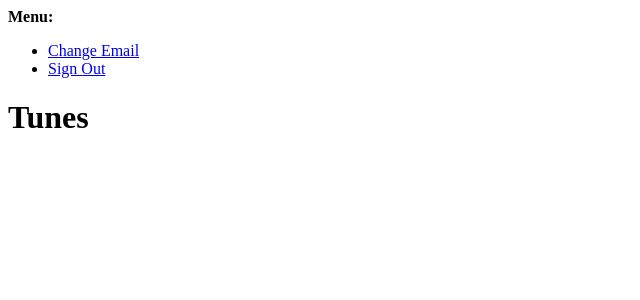
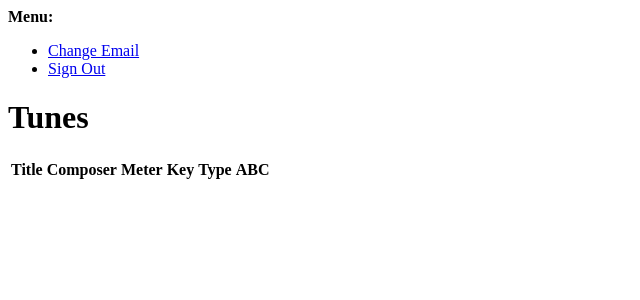
Before and after one commit to jwjacobson/jazztunes, a Django app: page / in a window 1280 px wide. Shown: the top 300 px of the page, without its empty margins (0-640 px from the left). Run offline with Django 4.2, Linux system fonts and the light colour scheme; the visitor is signed in with stand-in values (Sample User, id 1); data that the repository does not hold is empty.

Commit message:
formatted list as a table

```diff
--- a/tune/templates/tune/list.html
+++ b/tune/templates/tune/list.html
@@ -4,11 +4,33 @@
 
 {% block content %}
     <h1>Tunes</h1>
-    {% for tune in tunes %}
     <div class="tune">
-        {{ tune.id }}
-        <br>
-        {{ tune.title }}
+        <!-- create a table -->
+        <table class="table table-lg">
+            <tr>
+                <thead>
+                    <th>Title</th>
+                    <th>Composer</th>
+                    <th>Meter</th>
+                    <th>Key</th>
+                    <th>Type</th>
+                    <th>ABC</th>
+                </thead>
+            </tr>
+            {% for tune in tunes %}
+            <tr>
+                <td>
+                    <a href="{% url 'tune:tune_edit' pk=tune.pk %}">
+                        {{ tune.title }}
+                    </a>
+                </td>
+                <td>{{ tune.composer }}</td>
+                <td>{{ tune.meter }}</td>
+                <td>{{ tune.key }}</td>
+                <td>{{ tune.type }}</td>
+                <td>{{ tune.abc }}</td>
+            </tr>
+            {% endfor %}
+        </table>
     </div>
-    {% endfor %}
 {% endblock %}
```
